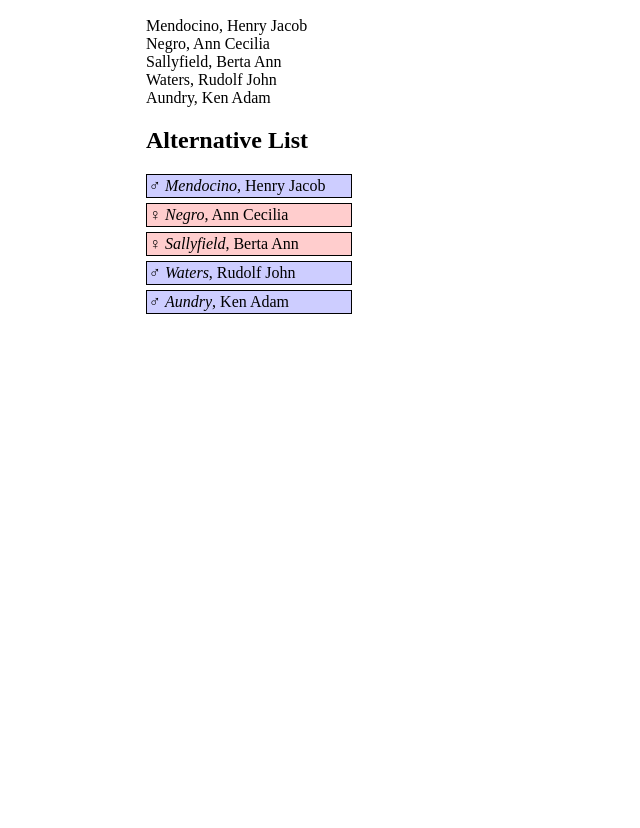
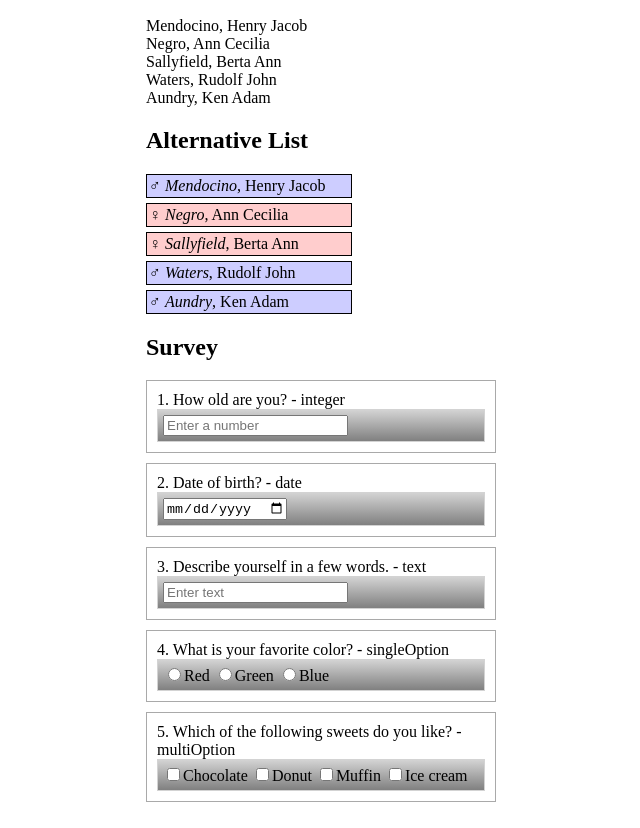
Before and after one commit to coldhawaiian/los-techies-angular-example, a website: page step6.html in a window 1280 px wide. Shown: the part 113-941 px from the top of the page, without its empty margins (319-959 px from the left). Before the commit the page ends 800 px from the top, so only its background shows below. Drawn offline with nearby package versions, Linux system fonts and the light colour scheme.

Commit message:
Add Step 6c

```diff
--- a/app.css
+++ b/app.css
@@ -12,6 +12,16 @@
 }
 .female {
   background-color: rgb(255, 205, 205);
+}
+.question {
+  border: 1px solid darkgray;
+  padding: 10px;
+  margin-bottom: 10px;
+}
+.answer {
+  border: 1px solid lightgray;
+  padding: 5px;
+  background: linear-gradient(lightgray, gray);
 }
 .scope {
   border: 1px solid black;
--- a/app.js
+++ b/app.js
@@ -24,4 +24,13 @@ angular.module('app', [])
         gender: 'Male'
       }
     ];
+  })
+  .controller('SurveyCtrl', function ($scope) {
+    $scope.questions = [
+      { number: '1', question: 'How old are you?', type: 'integer' },
+      { number: '2', question: 'Date of birth?', type: 'date' },
+      { number: '3', question: 'Describe yourself in a few words.', type: 'text' },
+      { number: '4', question: 'What is your favorite color?', type: 'singleOption' },
+      { number: '5', question: 'Which of the following sweets do you like?', type: 'multiOption'}
+    ];
   });
--- /dev/null
+++ b/date.html
@@ -0,0 +1,3 @@
+<span>
+	<input type="date">
+</span>
--- /dev/null
+++ b/integer.html
@@ -0,0 +1,3 @@
+<span>
+	<input type="number" placeholder="Enter a number">
+</span>
--- /dev/null
+++ b/multiOption.html
@@ -0,0 +1,4 @@
+<input type="checkbox">Chocolate
+<input type="checkbox">Donut
+<input type="checkbox">Muffin
+<input type="checkbox">Ice cream
--- /dev/null
+++ b/singleOption.html
@@ -0,0 +1,3 @@
+<input type="radio">Red
+<input type="radio">Green
+<input type="radio">Blue
--- a/step6.html
+++ b/step6.html
@@ -28,6 +28,23 @@
 				</div>
 			</div>
 		</section>
+
+		<section>
+			<h1>Survey</h1>
+			<div ng-controller="SurveyCtrl">
+				<div ng-repeat="question in questions"
+						ng-include="'survey'">
+				</div>
+			</div>
+			<script type="text/ng-template" id="survey">
+				<div class="question">
+					<span>{{ question.number }}.</span>
+					<span>{{ question.question }}</span> -
+					<span>{{ question.type }}</span>
+					<div class="answer" ng-include="question.type + '.html'"></div>
+				</div>
+			</script>
+		</section>
 	</div>
 
 	<script src="lib/angular/angular.js"></script>
--- /dev/null
+++ b/text.html
@@ -0,0 +1,3 @@
+<span>
+	<input placeholder="Enter text">
+</span>
```
